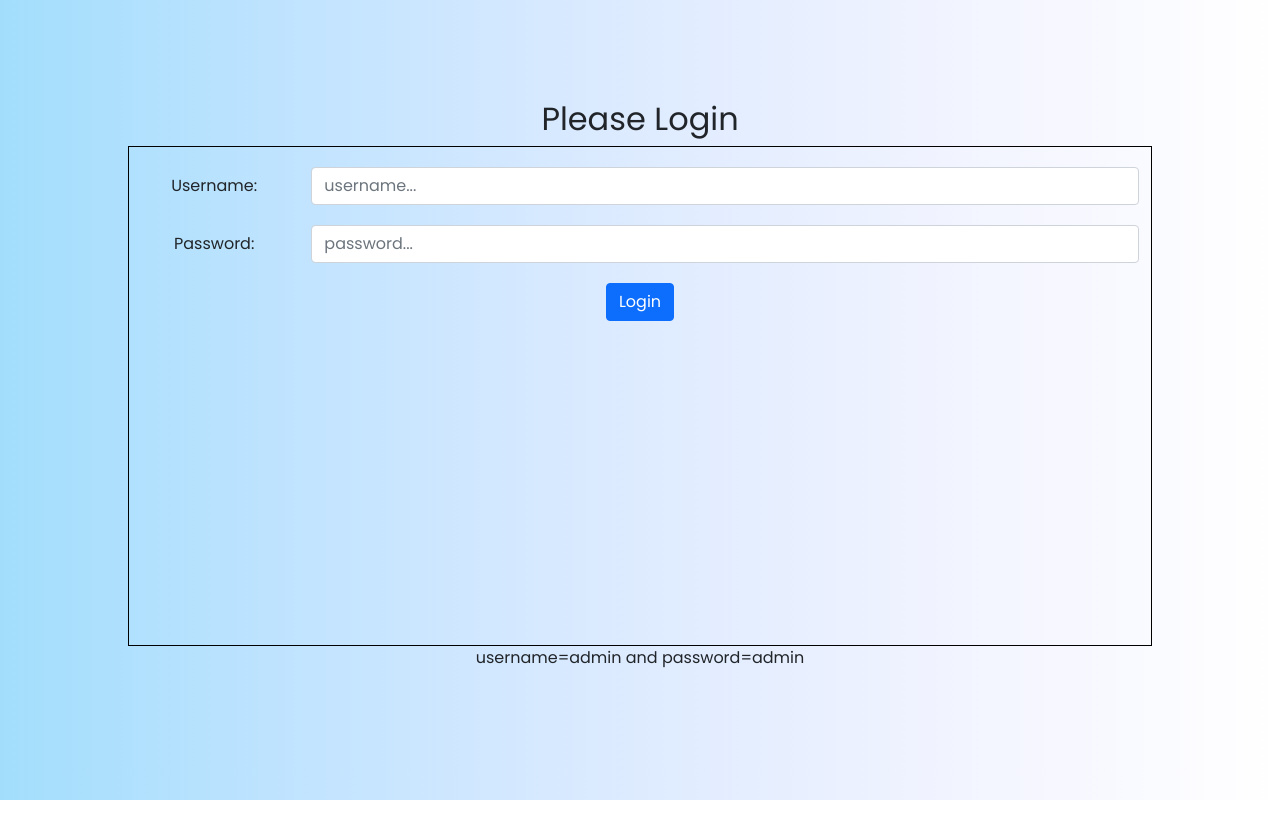
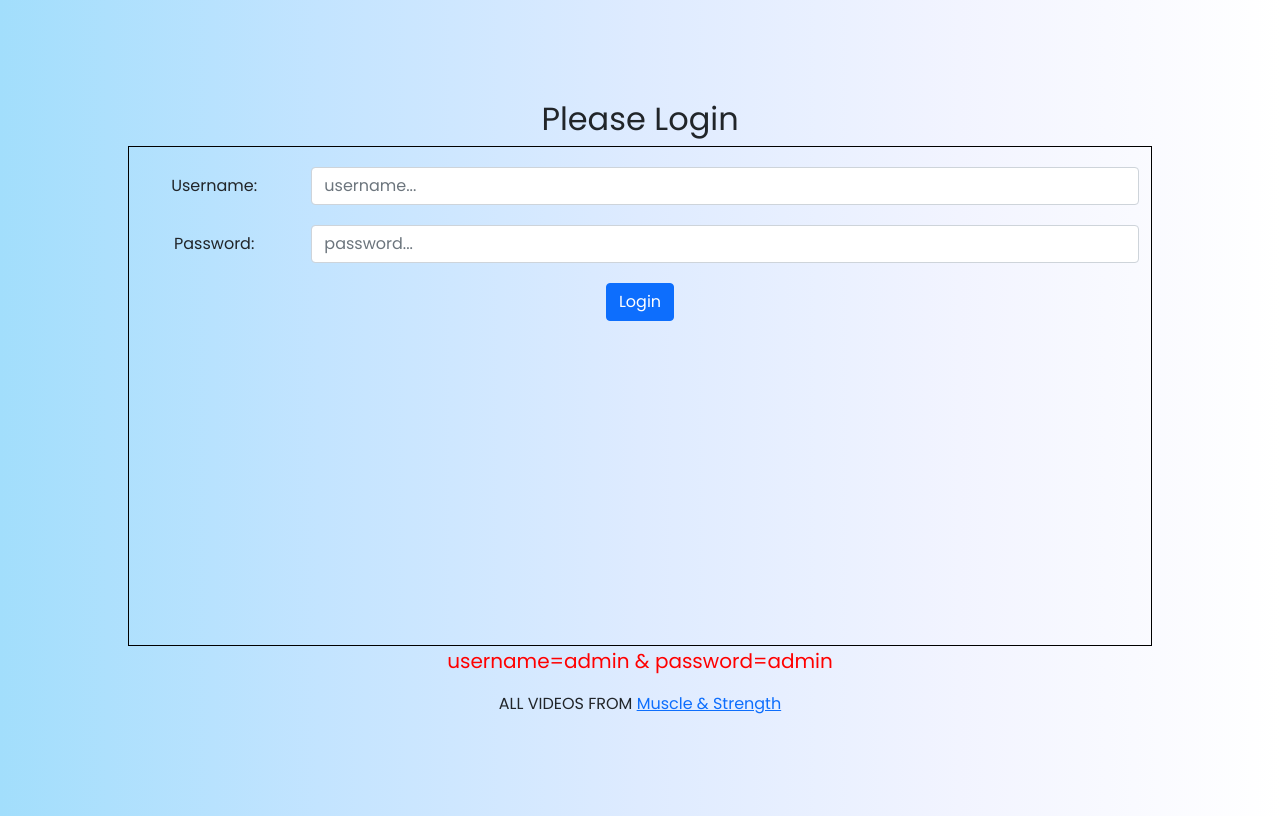
Before and after one commit to atmpluss/video-browser-portfolio, a React (Create React App) app: page / in a window 1280 px wide. Built offline with nearby package versions, Linux system fonts and the light colour scheme.

Commit message:
add footer and link to muscle and strength

```diff
--- a/src/containers/Login.js
+++ b/src/containers/Login.js
@@ -72,7 +72,9 @@ function Login({setVerification}){
 
             </form>
 
-            <footer>username=admin and password=admin</footer>
+            <p style={{color:"red", fontSize:"20px" }}>username=admin &amp; password=admin</p>
+
+            <footer>ALL VIDEOS FROM <a href="https://www.youtube.com/c/muscleandstrength">Muscle &amp; Strength</a></footer>
 
 
 
```
